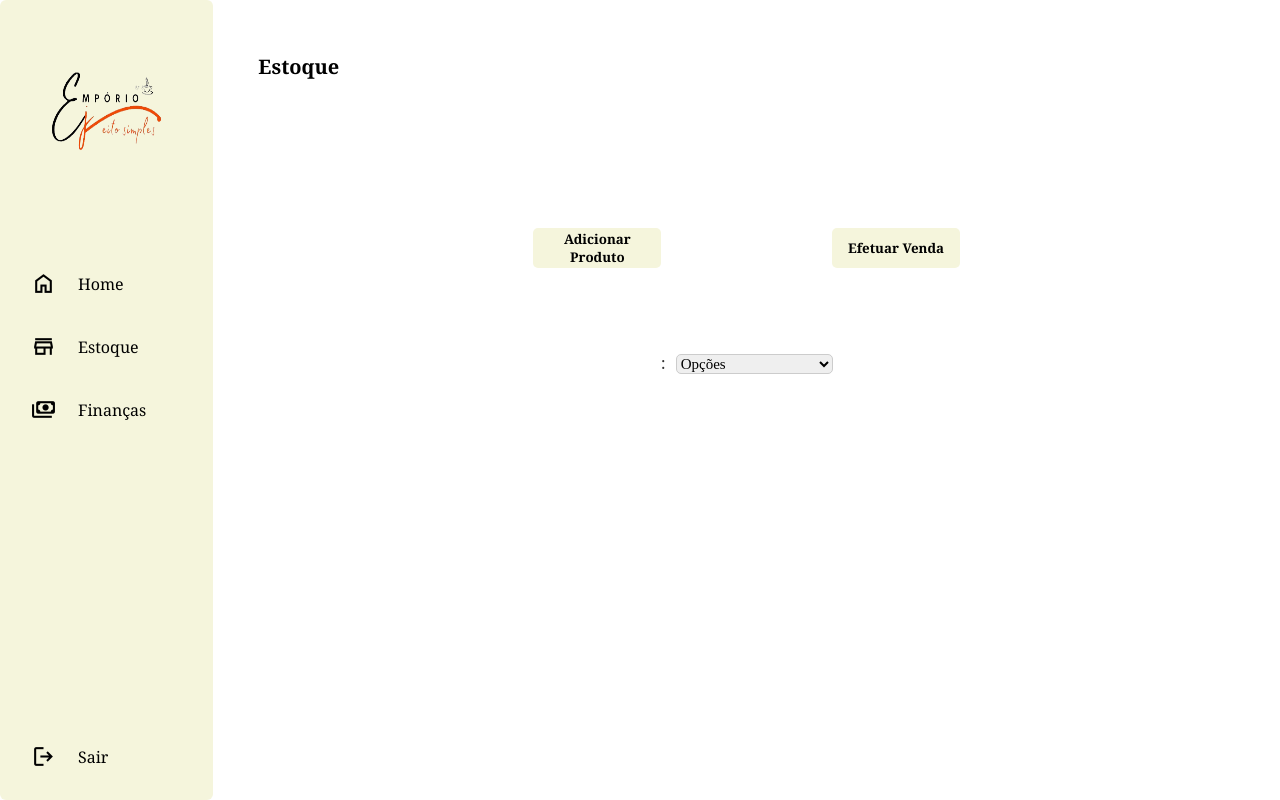
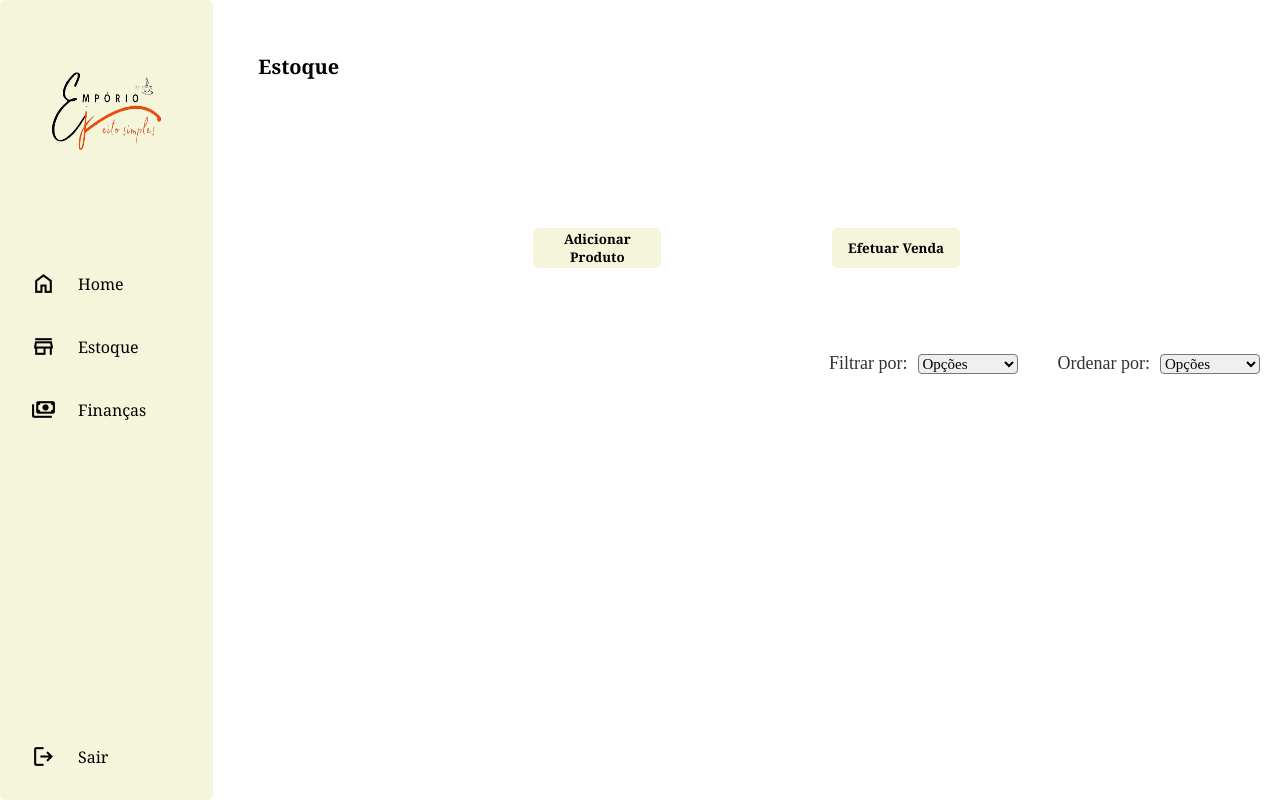
Before and after one commit to PSG-TIAPN-2022-1/psg-tiapn-2024-1-hapiv-team, a React (Create React App) app in the folder codigo/frontEnd/emporio/: page / in a window 1280 px wide. Built offline with nearby package versions, Linux system fonts and the light colour scheme.

Commit message:
Atualização - Select componente personalizado

```diff
--- a/codigo/frontEnd/emporio/src/screens/BaseScreen/components/TelaEstoque/TelaEstoque.jsx
+++ b/codigo/frontEnd/emporio/src/screens/BaseScreen/components/TelaEstoque/TelaEstoque.jsx
@@ -4,6 +4,7 @@ import {
   Container,
   SecaoBotoes,
   SecaoTabela,
+  SecaoSelected,
 } from "./TelaEstoque.style";
 import { Button } from "./components/Button/Button";
 import SelectFiltro from "./components/Select/Select";
@@ -17,8 +18,21 @@ export const TelaEstoque = () => {
           <Button title={"Efetuar Venda"}></Button>
         </BoxBotoes>
       </SecaoBotoes>
-
-      <SelectFiltro />
+      <SecaoSelected>
+    <SelectFiltro
+    labelText="Filtrar por"
+    options={[
+      {value: 'MaiorPreço', label: 'Maior preço de venda'},
+      {value: 'MenorPreço', label: 'Menor preço de venda'}
+    ]}
+   />
+   <SelectFiltro
+    labelText="Ordenar por"
+    options={[
+      {value: 'opcao2', label: 'Pessoal'},
+    ]}
+  />
+</SecaoSelected>
 
       <SecaoTabela></SecaoTabela>
     </Container>
--- a/codigo/frontEnd/emporio/src/screens/BaseScreen/components/TelaEstoque/TelaEstoque.style.js
+++ b/codigo/frontEnd/emporio/src/screens/BaseScreen/components/TelaEstoque/TelaEstoque.style.js
@@ -39,5 +39,6 @@ export const SecaoSelected = styled.div`
   height: 10%;
   justify-content: center;
   display: flex;
-  alien-items
+  alien-items: center;
+   margin-left: auto;
 `;
--- a/codigo/frontEnd/emporio/src/screens/BaseScreen/components/TelaEstoque/components/Select/Select.jsx
+++ b/codigo/frontEnd/emporio/src/screens/BaseScreen/components/TelaEstoque/components/Select/Select.jsx
@@ -1,7 +1,7 @@
 import React, { useState } from "react";
 import { ContainerFiltro } from "./Select.style";
 
-export default function SelectFiltro({ labelText }) {
+export default function SelectFiltro({ labelText, options }) {
   const [selectedValue, setSelectedValue] = useState("");
 
   const handleChange = (event) => {
@@ -16,8 +16,11 @@ export default function SelectFiltro({ labelText }) {
           <option value="" disabled>
             Opções
           </option>
-          <option value="PreçoMaior">Maior preço de venda</option>
-          <option value="PreçoMenor">Menor preço de venda</option>
+          {options.map((option, index) => (
+            <option key={index} value={option.value}>
+              {option.label}
+            </option>
+          ))}
         </select>
       </label>
     </ContainerFiltro>
--- a/codigo/frontEnd/emporio/src/screens/BaseScreen/components/TelaEstoque/components/Select/Select.style.js
+++ b/codigo/frontEnd/emporio/src/screens/BaseScreen/components/TelaEstoque/components/Select/Select.style.js
@@ -10,10 +10,12 @@ export const ContainerFiltro = styled.div`
   }
 
   select {
+    width: 100px;
+    font-size: 15px;
+    margin-left: 10px;
+    padding: 5px 10p
+    border: 1px solid #ccc;
+     border-radius: 4px;
+  }
 
-    font-size: 15px;    margin-left: 10px;
-    padding: 5px 10p
-    border-radius: 5px;    border-radius: 5px;
-    border: 1px solid #ccc;
-  }
 `;
```
